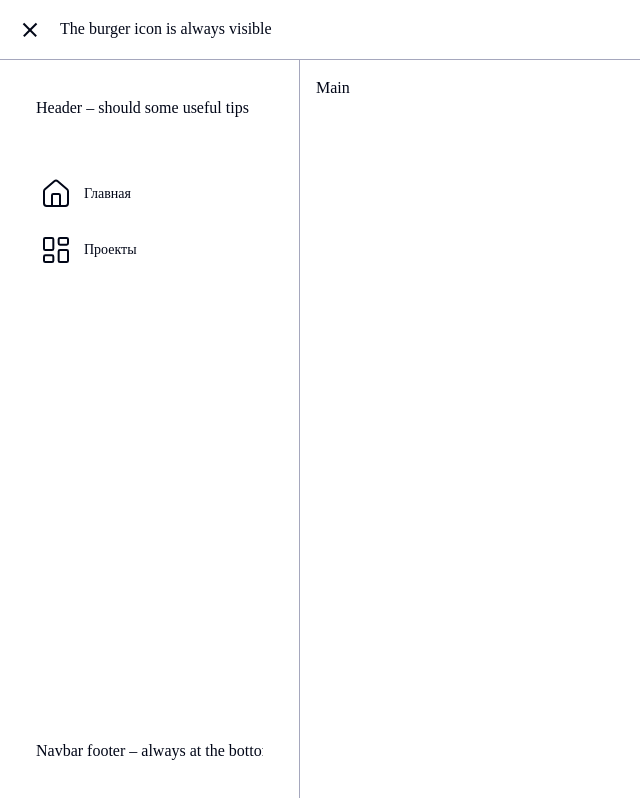
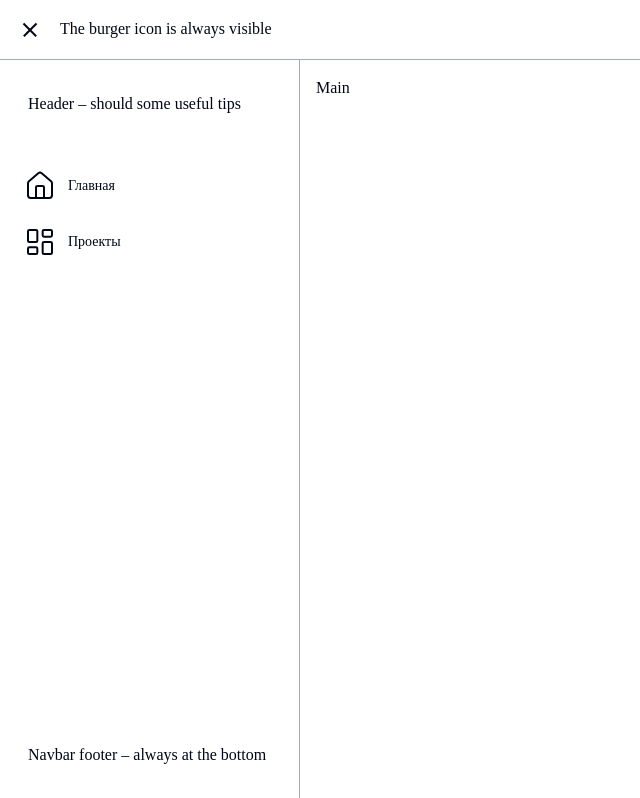
Before and after one commit to Shshdevs/VaurenithClient, a React (Vite) app: page / in a window 1280 px wide. Shown: the whole page, without its empty margins (0-640 px from the left). Built offline with nearby package versions, Linux system fonts and the light colour scheme; no server answers.

Commit message:
feat(layout-navbar): add resizable navbar

```diff
--- a/src/presentation/components/Layout/index.module.scss
+++ b/src/presentation/components/Layout/index.module.scss
@@ -15,14 +15,18 @@ $navbar-text-duration: 160ms;
 }
 
 .navbar.navbar {
-  padding: var(--mantine-spacing-md);
+  padding: var(--mantine-spacing-md) var(--mantine-spacing-sm);
   transition-property: width, transform, top, height;
   transition-duration: var(--app-shell-transition-duration);
   transition-timing-function: var(--app-shell-transition-timing-function);
 }
 
+.resizeHandle.resizeHandle {
+  width: 12px;
+}
+
 .navbarSection {
-  padding: var(--mantine-spacing-lg);
+  padding: var(--mantine-spacing-md);
 }
 
 .navbarText {
@@ -37,15 +41,14 @@ $navbar-text-duration: 160ms;
 
 .navLinks {
   margin-block: var(--mantine-spacing-lg);
-  padding: 5px;
-  padding-inline: var(--mantine-spacing-sm);
+  padding: 5px 0;
 }
 
 .navLink {
   width: 100%;
   min-height: $navbar-link-min-height;
   padding-block: $navbar-link-padding-block;
-  padding-inline: $navbar-link-padding-inline;
+  padding-inline: 4px;
 }
 
 .navLinkSection {
--- a/src/presentation/components/Layout/index.tsx
+++ b/src/presentation/components/Layout/index.tsx
@@ -1,8 +1,13 @@
 import { AppShell, Burger, Group, NavLink, ScrollArea } from '@mantine/core'
+import { useAppShellResize } from '@mantine/core'
 import { useDisclosure } from '@mantine/hooks'
-import type { ReactNode } from 'react'
+import { useState, type ReactNode } from 'react'
 import type { LucideIcon } from 'lucide-react'
 import css from './index.module.scss'
+
+const NAVBAR_MIN_WIDTH = 112
+const NAVBAR_MAX_WIDTH = 300
+const INITIAL_RESIZE_SIZES = { navbar: NAVBAR_MAX_WIDTH }
 
 type NavbarLink = {
   icon: LucideIcon
@@ -16,7 +21,33 @@ type LayoutProps = {
 
 export function Layout({ children, navLinks }: LayoutProps) {
   const [mobileOpened, { toggle: toggleMobile }] = useDisclosure()
-  const [desktopOpened, { toggle: toggleDesktop }] = useDisclosure(true)
+  const [desktopOpened, setDesktopOpened] = useState(true)
+  const [expandedWidth, setExpandedWidth] = useState(NAVBAR_MAX_WIDTH)
+  const resize = useAppShellResize({
+    navbar: {
+      min: NAVBAR_MIN_WIDTH,
+      max: NAVBAR_MAX_WIDTH,
+      collapseThreshold: NAVBAR_MIN_WIDTH + 1,
+      label: 'Изменить ширину навигационной панели',
+    },
+    initialSizes: INITIAL_RESIZE_SIZES,
+    onResize: ({ navbar }) => {
+      if (navbar !== undefined && navbar > NAVBAR_MIN_WIDTH + 1) {
+        setExpandedWidth(navbar)
+      }
+    },
+    onCollapseChange: (section, collapsed) => {
+      if (section === 'navbar') {
+        setDesktopOpened(!collapsed)
+      }
+    },
+  })
+
+  const toggleDesktop = () => {
+    const nextOpened = !desktopOpened
+    setDesktopOpened(nextOpened)
+    resize.navbar.setSize(nextOpened ? expandedWidth : NAVBAR_MIN_WIDTH)
+  }
 
   return (
     <AppShell
@@ -25,11 +56,13 @@ export function Layout({ children, navLinks }: LayoutProps) {
       transitionDuration={320}
       transitionTimingFunction="cubic-bezier(0.22, 1, 0.36, 1)"
       navbar={{
-        width: desktopOpened ? 300 : 112,
+        width: NAVBAR_MAX_WIDTH,
         breakpoint: 'sm',
         collapsed: { mobile: !mobileOpened },
       }}
       padding="md"
+      resize={resize}
+      classNames={{ resizeHandle: css.resizeHandle }}
     >
       <AppShell.Header>
         <Group className={css.headerGroup}>
```
